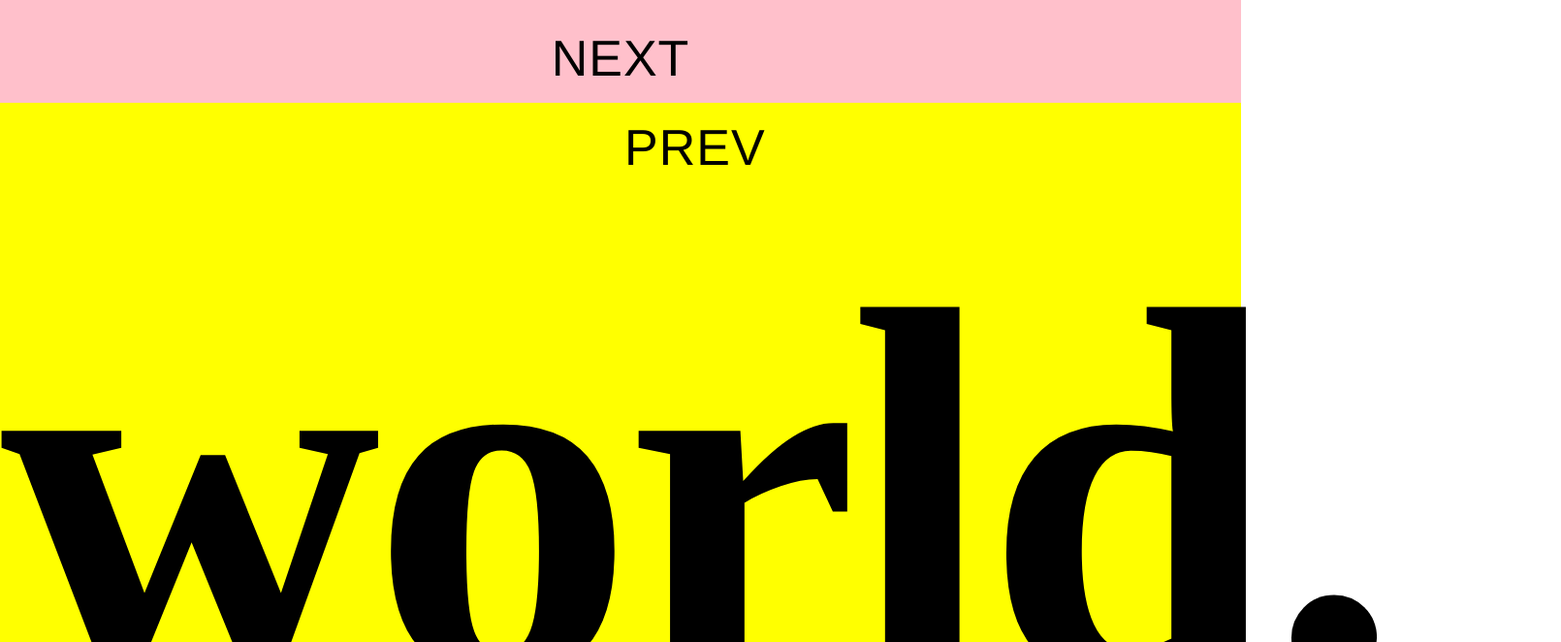
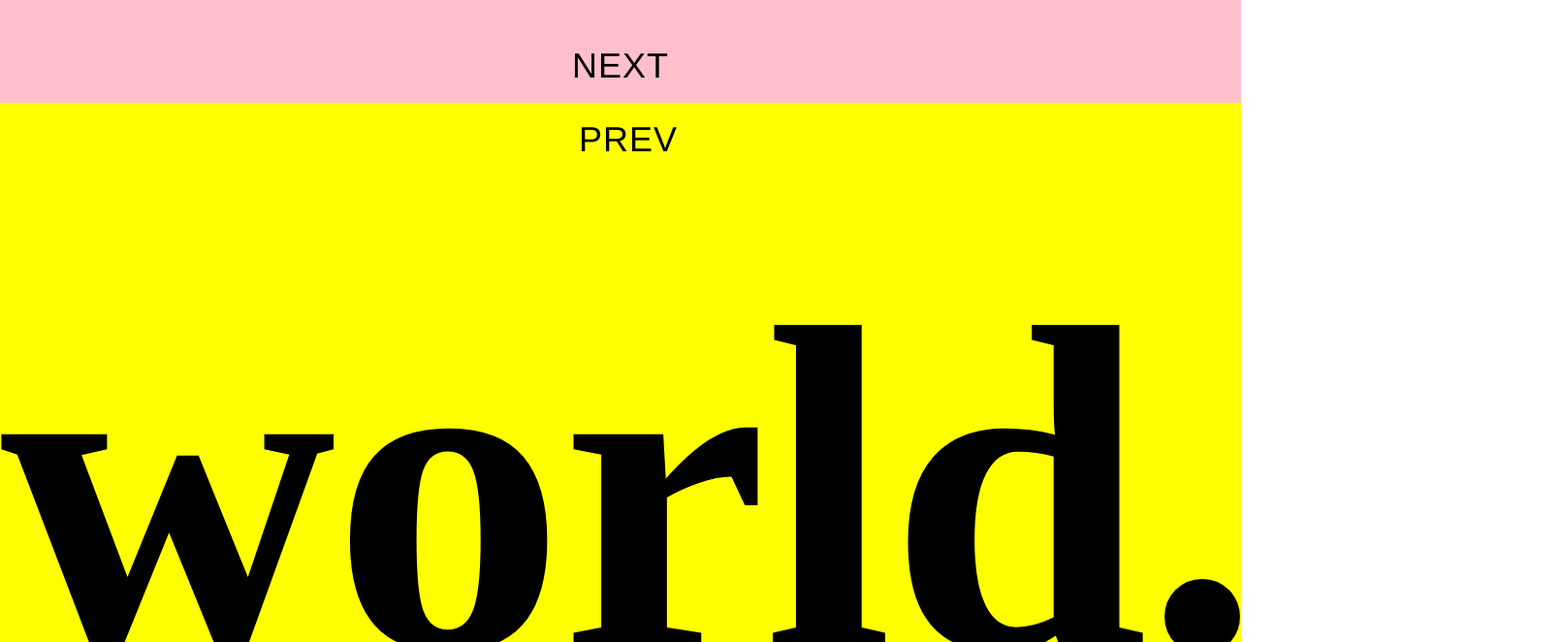
Before and after one commit to jtanadi/jsSketches, a plain HTML site: page 1-UI/scrollButtons/index.html in a window 1280 px wide. Shown: the part 694-1356 px from the top of the page at 97% size, 1610 px wide, since content can reach past the window. Drawn offline with Linux system fonts and the light colour scheme; a web font is replaced by a local one.

Commit message:
fix sizes, add underline to .top

```diff
--- a/1-UI/scrollButtons/_/css.css
+++ b/1-UI/scrollButtons/_/css.css
@@ -45,7 +45,7 @@ body {
   cursor: pointer;
   color: black;
   font-family: "Helvetica Neue", Helvetica, Arial, sans-serif;
-  font-size: 3.25rem;
+  font-size: 2.25rem;
   letter-spacing: 1px;
 }
 
@@ -57,14 +57,19 @@ body {
 }
 
 .main_text_container h1{
-  flex: 1;
+  flex: 0 1 auto;
   margin: auto;
   font-family: "rhody";
-  font-size: 68vh;
-  letter-spacing: -0.65rem;
+  font-size: 30rem;
+  letter-spacing: -0.25rem;
   font-feature-settings: "ss04";
 }
 
 .top {
   cursor: pointer;
+  text-decoration: underline;
 }
+
+.top:hover {
+  text-decoration: none;
+}
```
